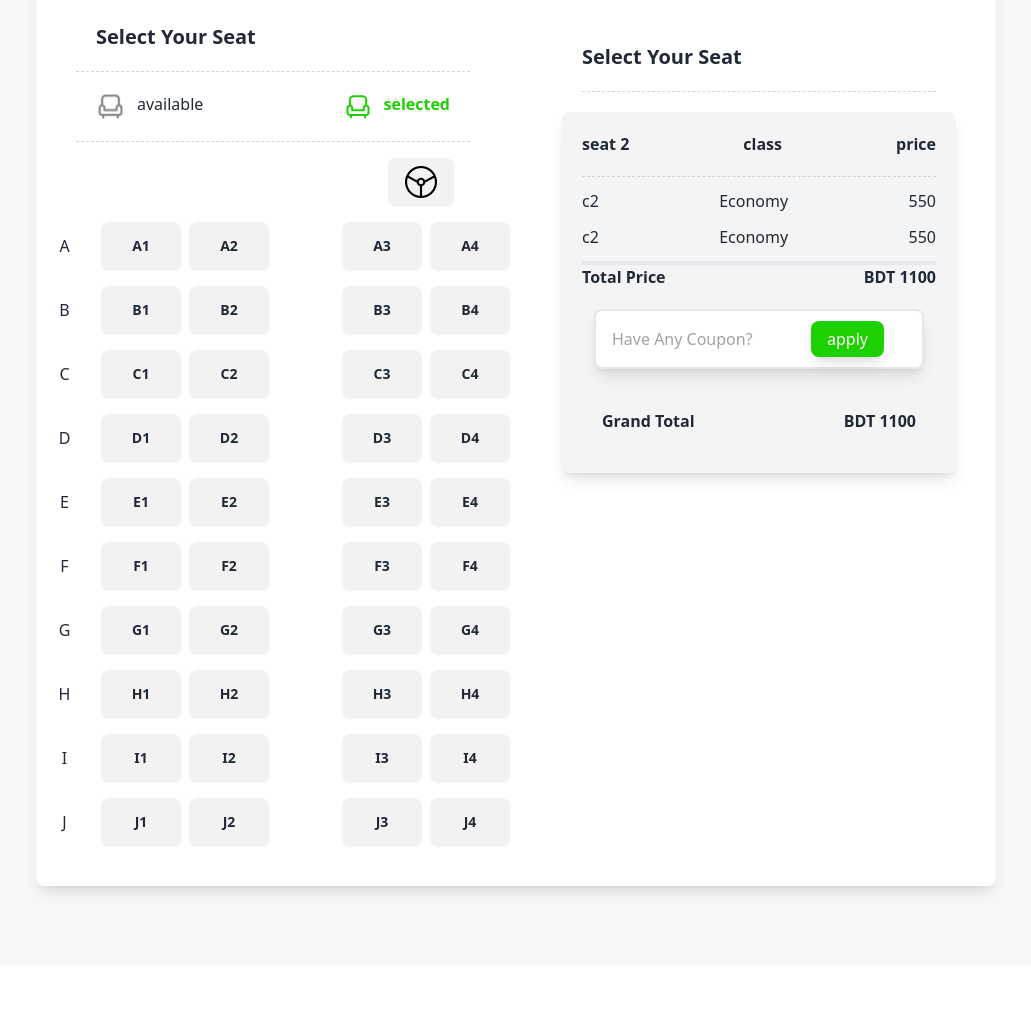
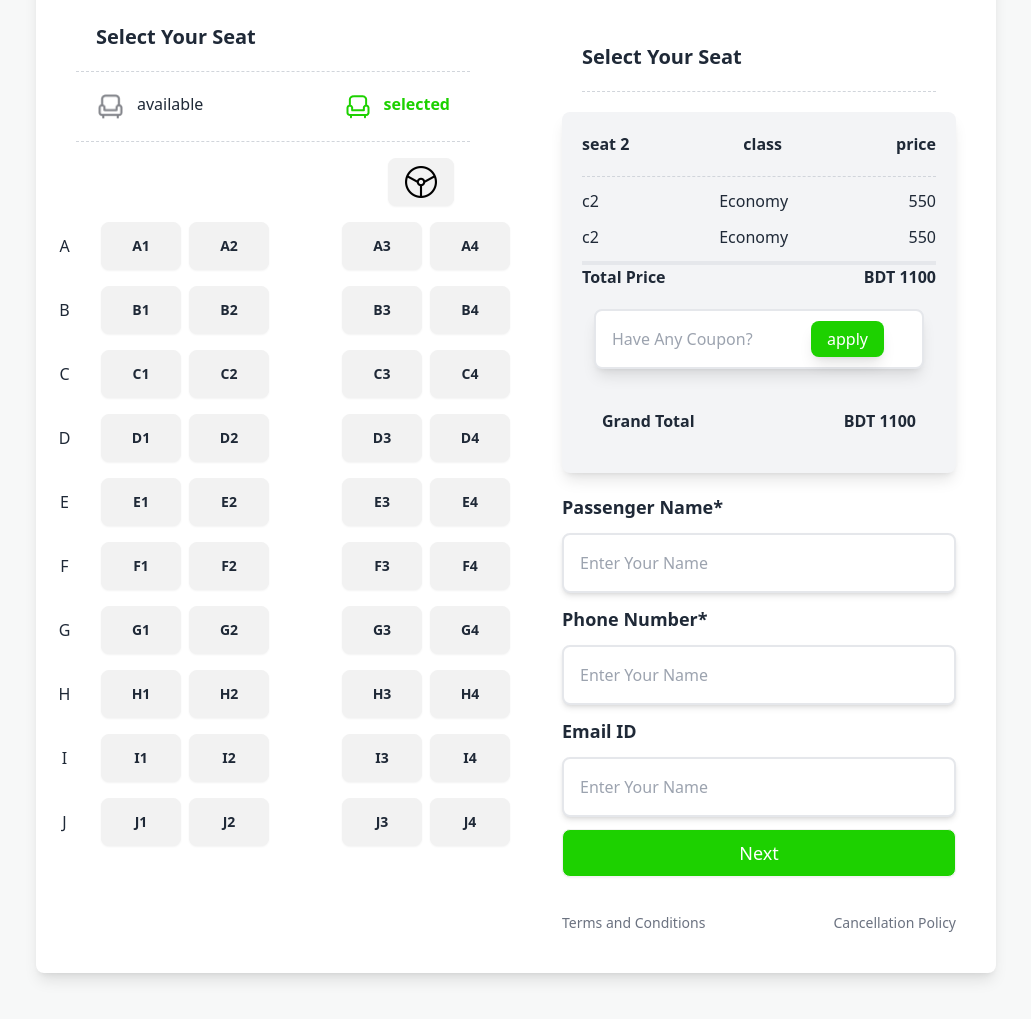
Before and after one commit to FahmidaTasmia/E-TicketMaster, a plain HTML site: page index.html in a window 1280 px wide. Shown: the part 2200-3219 px from the top of the page, without its empty margins (124-1155 px from the left). Before the commit the page ends 3166 px from the top, so only its background shows below. Drawn offline with nearby package versions, Linux system fonts and the light colour scheme.

Commit message:
Add passenger information form with validation fields and navigation links

```diff
--- a/index.html
+++ b/index.html
@@ -367,6 +367,33 @@
               <!--  -->
              </div>
             <!-- price details end -->
+             <!-- Form -->
+             <div class="my-5">
+              <p class="text-lg font-bold" >Passenger Name*</p>
+              <input
+                type="text"
+                placeholder="Enter Your Name"
+                class=" p-4 w-full bg-white my-3 shadow-md rounded-lg focus:outline-none focus:border-[#1DD100] border-2"
+              />
+              <p class="text-lg font-bold" >Phone Number*</p>
+              <input
+                type="text"
+                placeholder="Enter Your Name"
+                class=" p-4 w-full bg-white my-3 shadow-md rounded-lg focus:outline-none focus:border-[#1DD100] border-2"
+              />
+              <p class="text-lg font-bold" >Email ID</p>
+              <input
+                type="text"
+                placeholder="Enter Your Name"
+                class=" p-4 w-full bg-white my-3 shadow-md rounded-lg focus:outline-none focus:border-[#1DD100] border-2"
+              />
+              <button class="btn w-full bg-[#1DD100] text-white py-2 text-lg rounded-lg font-medium">Next</button>
+            </div>
+            <!-- Links -->
+            <div class="flex justify-between text-sm pt-4 text-gray-500">
+              <a href="#" class="hover:underline">Terms and Conditions</a>
+              <a href="#" class="hover:underline">Cancellation Policy</a>
+            </div>
          </div>
          <!-- right end -->
       </div>
```
